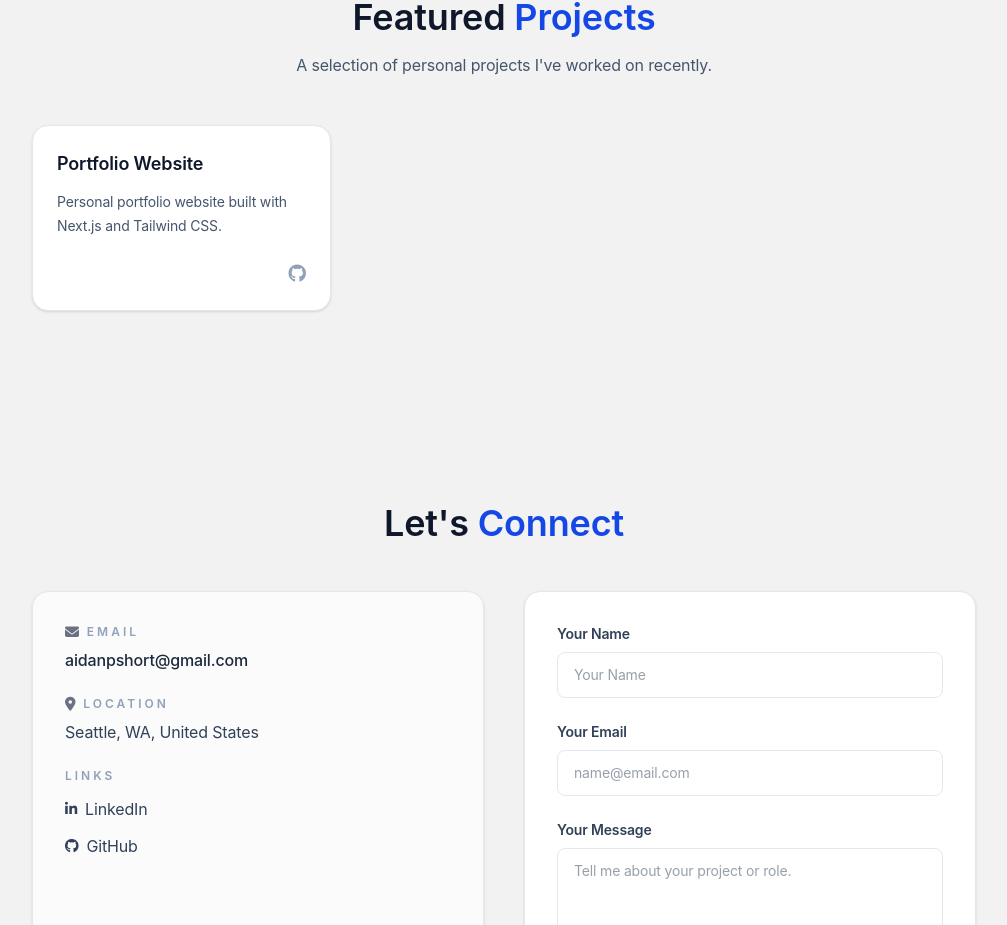
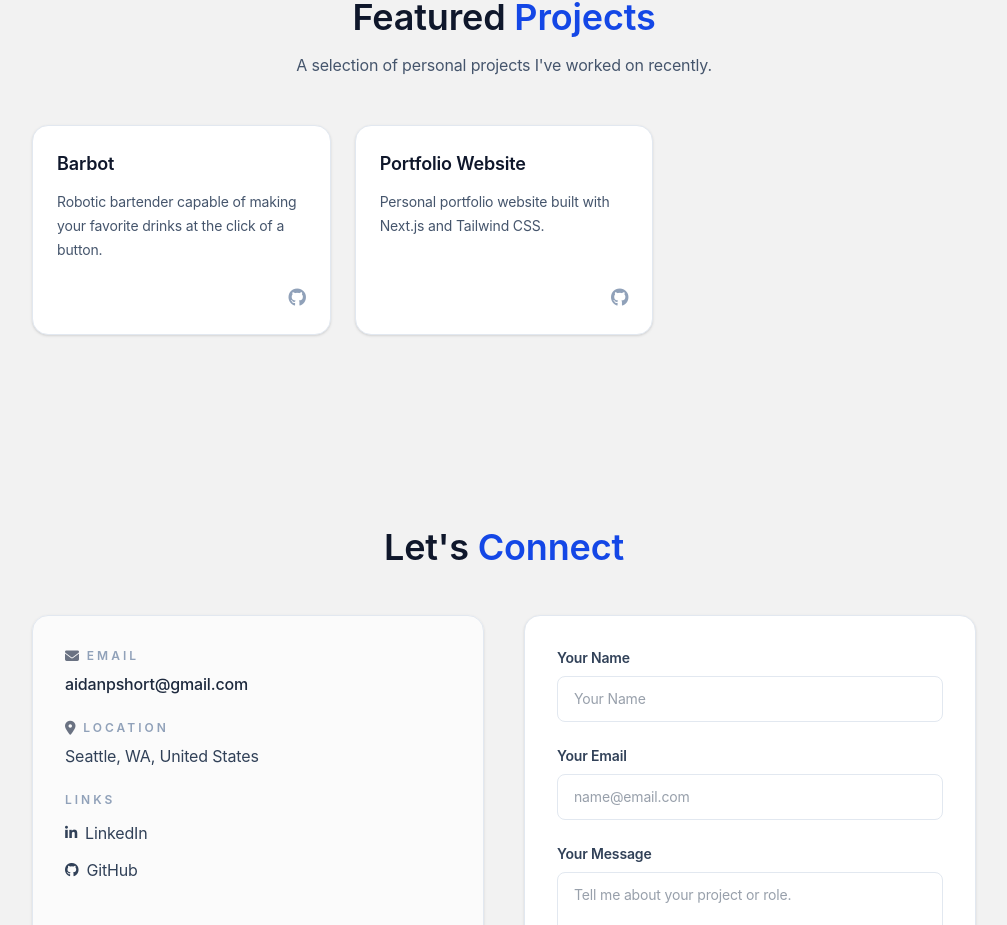
Before and after one commit to aidanshort/shortfolio, a Next.js app: page / in a window 1280 px wide. Shown: the part 1267-2192 px from the top of the page, without its empty margins (136-1143 px from the left). Built offline with nearby package versions, Linux system fonts and the light colour scheme.

Commit message:
Update Barbot project description (#5)

```diff
--- a/app/components/Projects.tsx
+++ b/app/components/Projects.tsx
@@ -1,4 +1,10 @@
 const projects = [
+  {
+    title: "Barbot",
+    description:
+      "Robotic bartender capable of making your favorite drinks at the click of a button.",
+    repoUrl: "https://github.com/aidanshort/barbot",
+  },
   {
     title: "Portfolio Website",
     description:
```
